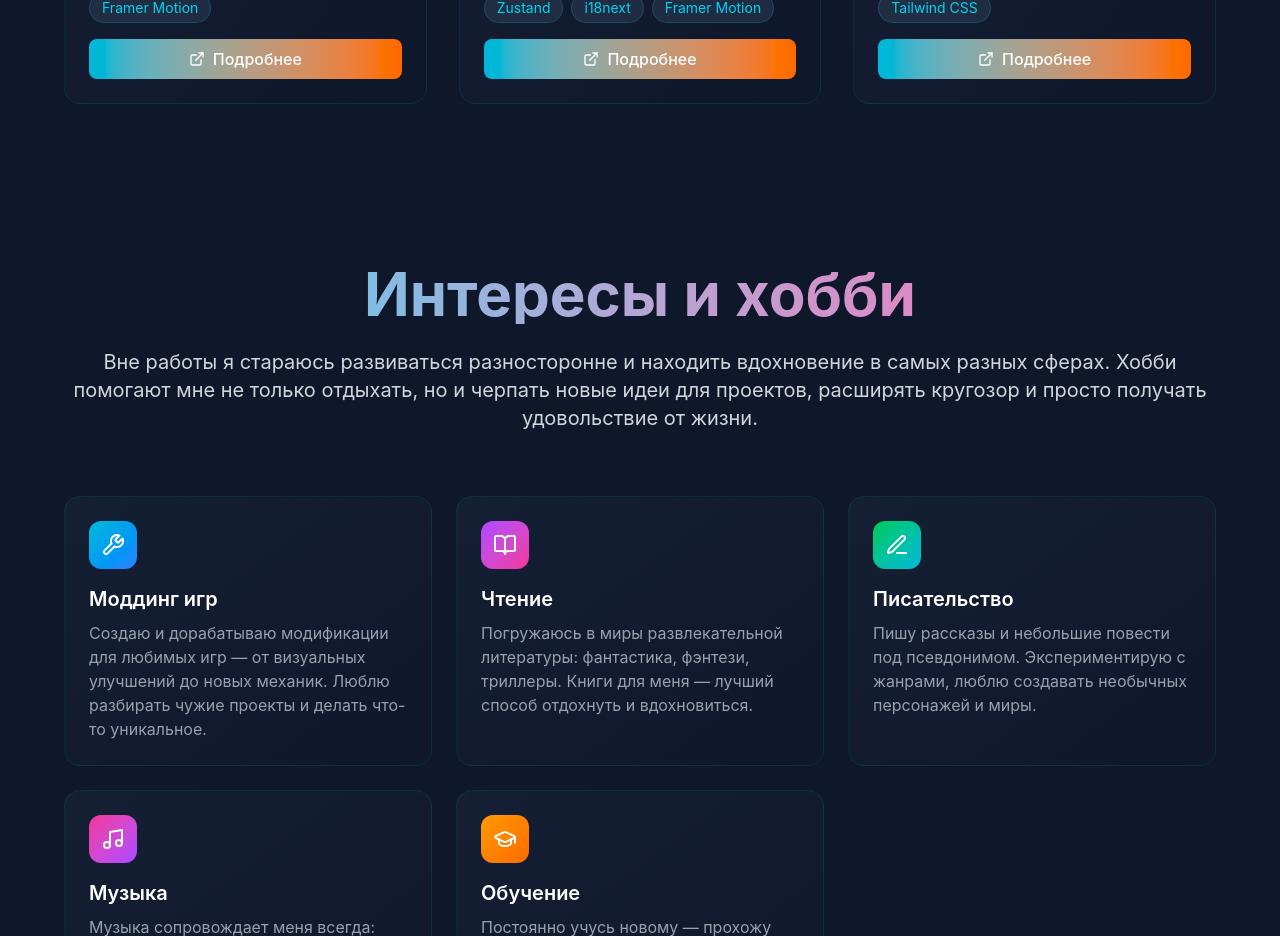
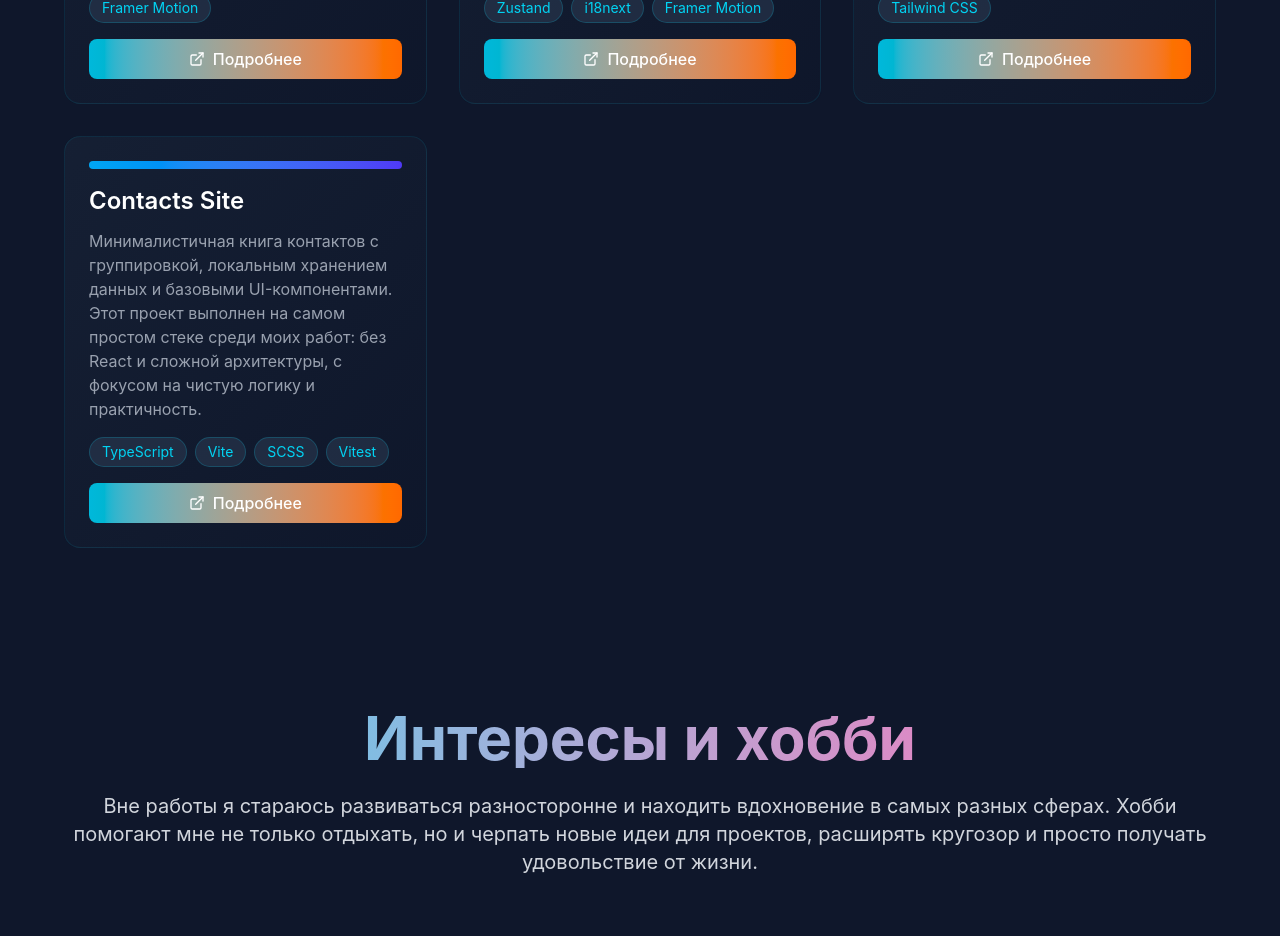
Before and after one commit to JustDoItMakeYourDreamsComeTrue/personal-portfolio-site, a React (Vite) app: page / in a window 1280 px wide. Shown: the part 4780-5716 px from the top of the page. Built offline with nearby package versions, Linux system fonts and the light colour scheme.

Commit message:
Add Contacts Site project with description and technologies

```diff
--- a/src/app/components/Projects.tsx
+++ b/src/app/components/Projects.tsx
@@ -47,6 +47,15 @@ export function Projects() {
             technologies: ["React", "TypeScript", "Vite", "Tailwind CSS"],
             gradient: "from-yellow-400 to-orange-500",
             link: "https://justdoitmakeyourdreamscometrue.github.io/e-commerce-table-games-site/",
+            isNew: false,
+        },
+        {
+            title: "Contacts Site",
+            description:
+                "Минималистичная книга контактов с группировкой, локальным хранением данных и базовыми UI-компонентами. Этот проект выполнен на самом простом стеке среди моих работ: без React и сложной архитектуры, с фокусом на чистую логику и практичность.",
+            technologies: ["TypeScript", "Vite", "SCSS", "Vitest"],
+            gradient: "from-sky-500 to-indigo-600",
+            link: "https://justdoitmakeyourdreamscometrue.github.io/contacts-site/",
             isNew: false,
         },
     ];
```
